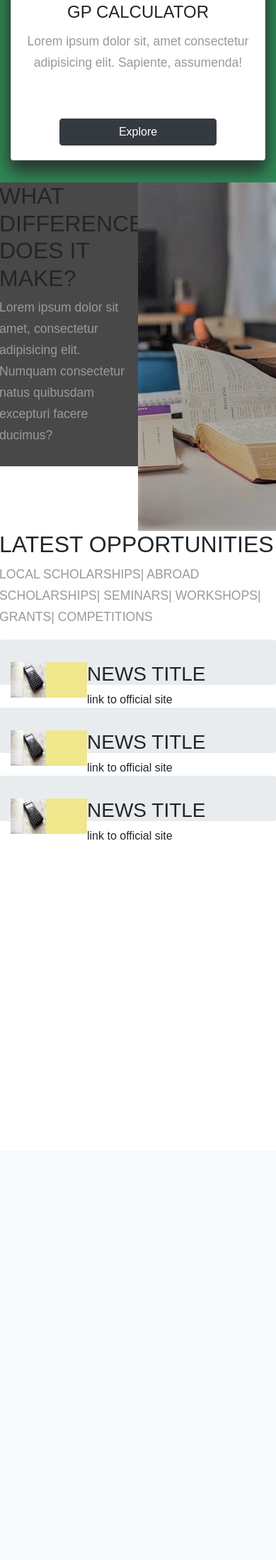
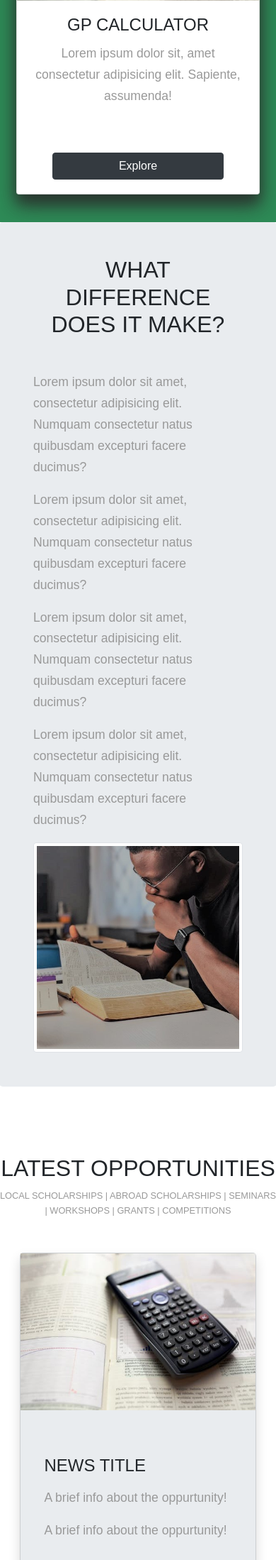
Before and after one commit to STEMCoders-ABU/project1, a CodeIgniter app: page /project1/ in a window 390 px wide. Shown: the part 1762-3960 px from the top of the page at 71% size. Before the commit the page ends 2945 px from the top, so only its background shows below. Run offline with CodeIgniter, Linux system fonts and the light colour scheme.

Commit message:
updated the homepage and added the footer

```diff
--- a/application/views/pages/index.php
+++ b/application/views/pages/index.php
@@ -119,49 +119,78 @@
     </section>
 
     <!--SECTION B .. INFO-->
-    <section id="section-b" class="grid">
-        <div class="subsection1">
-            <h2>WHAT DIFFERENCE DOES IT MAKE?</h2>
+    <section id="section-b" class="container-fluid jumbotron">
+        <div class="row">
+          <div class="col-sm">
+            <h2 class="mb-5 text-center">WHAT DIFFERENCE DOES IT MAKE?</h2>
             <p>Lorem ipsum dolor sit amet, consectetur adipisicing elit. Numquam consectetur natus quibusdam excepturi facere ducimus?</p>
+            <p>Lorem ipsum dolor sit amet, consectetur adipisicing elit. Numquam consectetur natus quibusdam excepturi facere ducimus?</p>
+            <p>Lorem ipsum dolor sit amet, consectetur adipisicing elit. Numquam consectetur natus quibusdam excepturi facere ducimus?</p>
+            <p>Lorem ipsum dolor sit amet, consectetur adipisicing elit. Numquam consectetur natus quibusdam excepturi facere ducimus?</p>
+          </div>
+
+          <div class="col-sm text-center">
+            <img class="img-fluid img-thumbnail" src="<?= base_url('assets/imgs/index/reading.jpg') ?>">
+          </div>
         </div>
-        <div class="subsection2"> <img src="assets/imgs/index/reading.jpg"> </div>
+    </section>
 
+     <!--SECTION C .. OPPORTUNITIES-->
+    <section id="section-c" class="mt-5">
+       <h2 class="text-center">LATEST OPPORTUNITIES</h2>
+       <p id="sub-header" class="text-center mb-5">LOCAL SCHOLARSHIPS | ABROAD SCHOLARSHIPS | SEMINARS | WORKSHOPS | GRANTS | COMPETITIONS</p>
 
+       <div class="container-fluid">
+          <div class="card jumbotron p-0 shadow shadow-sm">
+            <div class="row">
+              <div class="col-sm">
+                <img class="img-fluid" src="<?= base_url('assets/imgs/index/gp-card.jpg') ?>">
+              </div>
+              <div class="col-sm p-5">
+                <div class="pt-3">
+                  <h4 class="card-title">NEWS TITLE</h4>
+                </div>
+
+                <p class="mt-3">A brief info about the oppurtunity!</p>
+                <p class="mt-3">A brief info about the oppurtunity!</p>
+                <a href="#" class="btn btn-dark mt-5 w-100">View Story</a>
+              </div>
+            </div>
+          </div>
+
+          <div class="card jumbotron p-0 shadow shadow-sm">
+            <div class="row">
+              <div class="col-sm">
+                <img class="img-fluid" src="<?= base_url('assets/imgs/index/gp-card.jpg') ?>">
+              </div>
+              <div class="col-sm p-5">
+                <div class="pt-3">
+                  <h4 class="card-title">NEWS TITLE</h4>
+                </div>
+
+                <p class="mt-3">A brief info about the oppurtunity!</p>
+                <p class="mt-3">A brief info about the oppurtunity!</p>
+                <a href="#" class="btn btn-dark mt-5 w-100">View Story</a>
+              </div>
+            </div>
+          </div>
+
+          <div class="card jumbotron p-0 shadow shadow-sm">
+            <div class="row">
+              <div class="col-sm">
+                <img class="img-fluid" src="<?= base_url('assets/imgs/index/gp-card.jpg') ?>">
+              </div>
+              <div class="col-sm p-5">
+                <div class="pt-3">
+                  <h4 class="card-title">NEWS TITLE</h4>
+                </div>
+
+                <p class="mt-3">A brief info about the oppurtunity!</p>
+                <p class="mt-3">A brief info about the oppurtunity!</p>
+                <a href="#" class="btn btn-dark mt-5 w-100">View Story</a>
+              </div>
+            </div>
+          </div>
+       </div>
     </section>
-     <!--SECTION C .. OPPORTUNITIES-->
-   <section id="section-c" class="grid">
-       <h2>LATEST OPPORTUNITIES</h2>
-       <p>LOCAL SCHOLARSHIPS| ABROAD SCHOLARSHIPS| SEMINARS| WORKSHOPS| GRANTS| COMPETITIONS</p>
-        <div class="jumbotron">
-            <div class="news-img">
-                <img src="assets/imgs/index/gp-card.jpg">
-            </div>
-            <div class="news-text">
-            <h3 class="news-title">NEWS TITLE</h3>
-
-             <a href="#"> link to official site</a>
-            </div>
-        </div>
-        <div class="jumbotron">
-            <div class="news-img">
-                <img src="assets/imgs/index/gp-card.jpg">
-            </div>
-            <div class="news-text">
-            <h3 class="news-title">NEWS TITLE</h3>
-
-             <a href="#"> link to official site</a>
-            </div>
-        </div>
-        <div class="jumbotron">
-            <div class="news-img">
-                <img src="assets/imgs/index/gp-card.jpg">
-            </div>
-            <div class="news-text">
-            <h3 class="news-title">NEWS TITLE</h3>
-
-             <a href="#"> link to official site</a>
-            </div>
-        </div>
-   </section>
-
 </div>
--- a/application/views/templates/footer.php
+++ b/application/views/templates/footer.php
@@ -1,4 +1,8 @@
     </main>
+
+    <footer class="bg-dark text-white container-fluid pt-4 mt-5" id="generic-footer">
+        <h4 class="mb-n5 alegreya-r">&copy;<?= date('Y'); ?> <span>STEM Coders Club, ABU Zaria</span></h4>
+    </footer>
 </div>
 
 <script src="<?php echo base_url('assets/js/jquery-3.4.1.js') ?>"></script>
--- a/application/views/templates/header.php
+++ b/application/views/templates/header.php
@@ -66,4 +66,4 @@
 
     <div id="page-contents">
       <!-- The Main Contents -->
-      <main id="content-wrap" class="container-fluid">
+      <main id="content-wrap" class="container-fluid alegreya-r">
--- a/assets/css/nivo-slider-theme.css
+++ b/assets/css/nivo-slider-theme.css
@@ -134,7 +134,7 @@ Supports Thumbs: true
 
 @media (min-width: 992px) and (max-width: 1169px) {
   .slider-content {
-    padding: 44px 0;
+    padding: 244px 0;
   }
 }
 
--- a/assets/css/nivo-slider.css
+++ b/assets/css/nivo-slider.css
@@ -33,6 +33,12 @@
 }
 
 @media(max-width: 34em) {
+    .nivoSlider {
+        height: 50vh !important;
+    }
+}
+
+@media (min-width: 992px) and (max-width: 1169px) {
     .nivoSlider {
         height: 50vh !important;
     }
--- a/assets/css/styles.css
+++ b/assets/css/styles.css
@@ -86,7 +86,7 @@ footer#generic-footer {
   position: absolute;
   bottom: 0;
   width: 100%;
-  /*height: 15rem;*/
+  height: 5rem;
 }
 
 /* index */
@@ -97,7 +97,7 @@ div .index-contents {
 /*SECTION A*/
 #section-a {
   margin-top: 3rem;
-  padding: 2em 1em 1em;
+  padding: 3rem;
   width: 100%;
   background-color: seagreen;
   min-height: 300px;
@@ -119,45 +119,40 @@ div .index-contents {
 }
 
 @media(max-width: 34em) {
-  #section-a .card-btn{
-    position: relative;
-
-    width: 70%;
+  #section-a {
+    padding: 1.5rem;
   }
 }
 
 /*SECTION B*/
-#section-b{
-  overflow: auto;
-}
-#section-b > div{
-  float: left;
-  width: 50%;
-  min-height: 400px;
-  background-color: rgba(0, 0, 0, 0.719);
-}
-.subsection1{
-
-}
-/*SECTION C*/
-.news-img{
-  width: 30%;
-  height: inherit;
-  float: left;
-  background-color: khaki;
+#section-b {
+  padding: 4rem;
+  margin-bottom: 6rem !important;
 }
 
-#section-c .news-img img{
-  width: 100%;
-  padding: 0;
-  margin: 0;
-  width: 50px;
-  height: 50px;
+@media(max-width: 34em) {
+  #section-b {
+    padding: 3rem;
+  }
 }
-.news-text{
-  width: 70%;
-  float: right ;
+
+/*SECTION C*/
+#section-c .card {
+  margin-left: 1rem;
+  margin-right: 1rem;
+  margin-bottom: 1.5rem !important;
 }
+
+@media(max-width: 34em) {
+  #section-c #sub-header {
+    font-size: 0.8rem;
+  }
+
+  #section-c .card {
+    margin: 0.9rem !important;
+  }
+}
+
 /*ABOUT PAGE*/
 #about-container{
   padding: 0;
```
